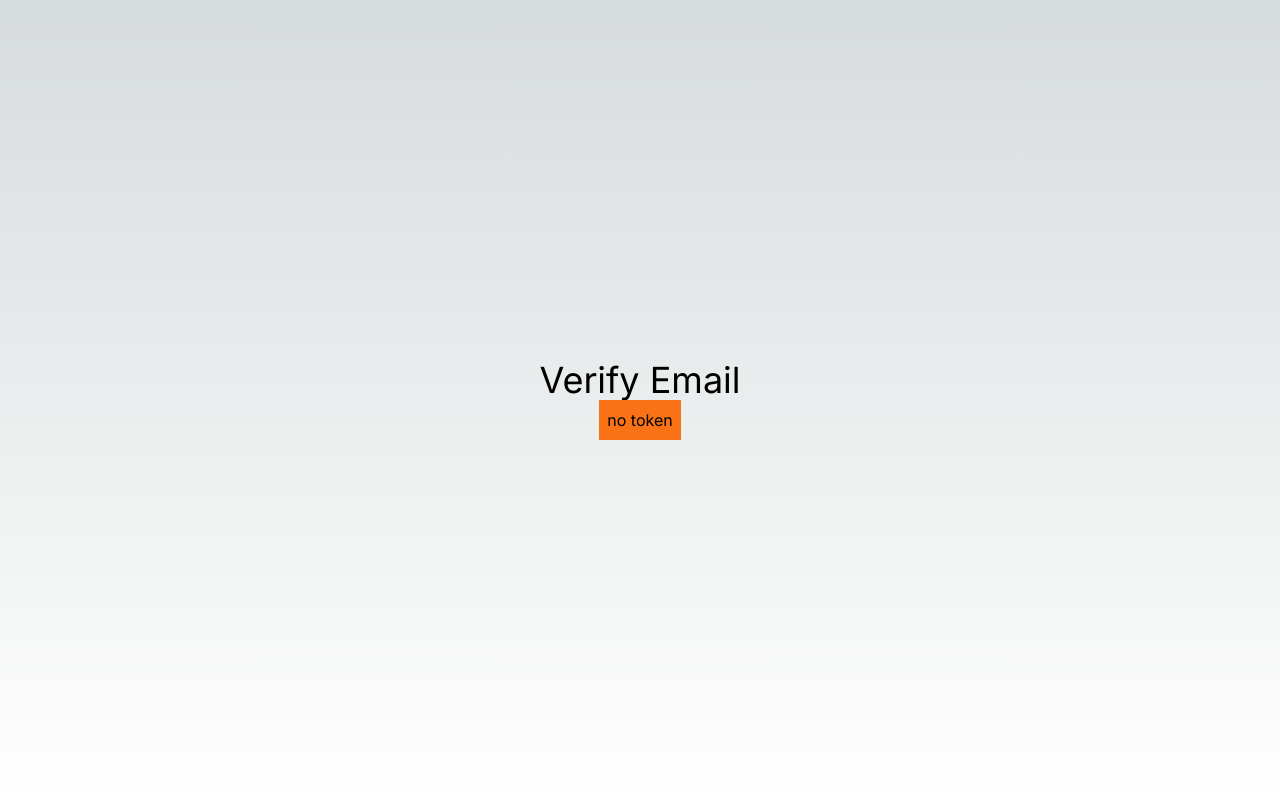
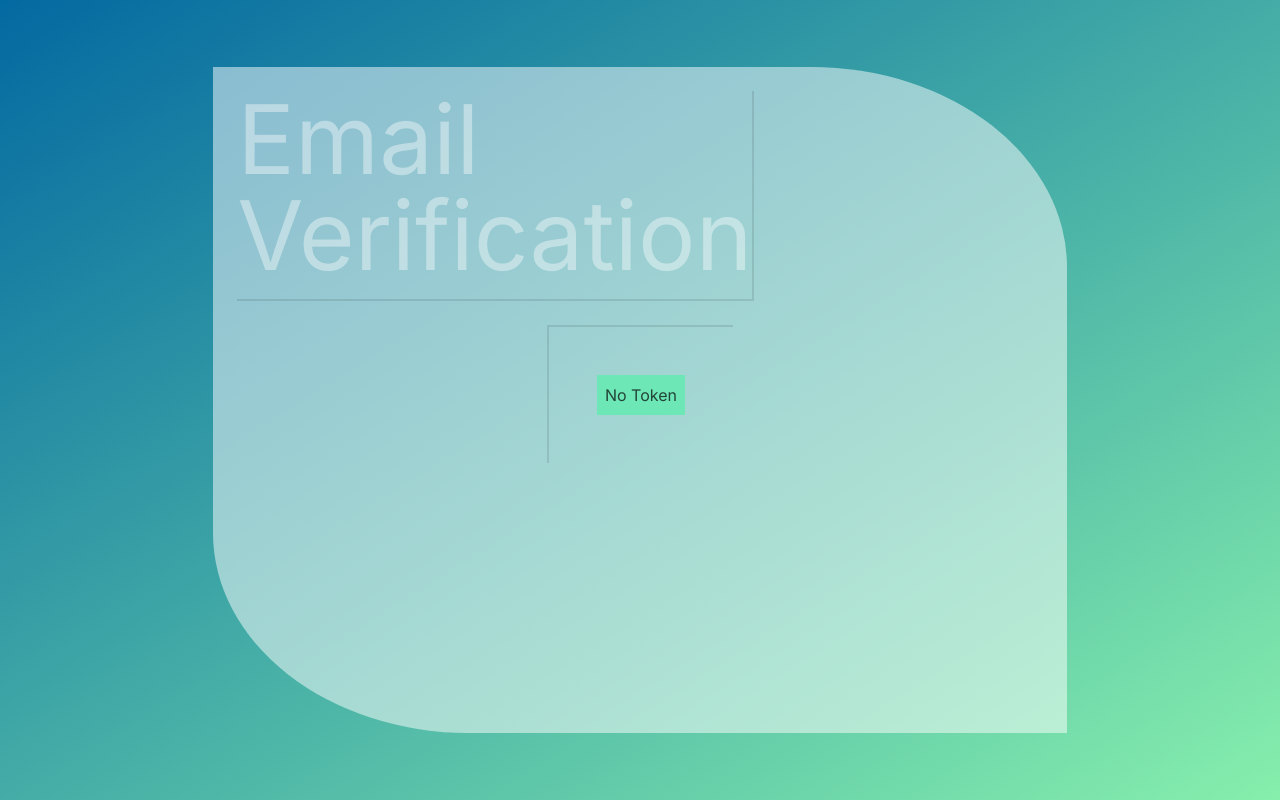
Before and after one commit to kartikscript/authapp, a Next.js app: page /verifyemail in a window 1280 px wide. Built offline with nearby package versions, Linux system fonts and the light colour scheme.

Commit message:
completed

```diff
--- a/src/app/login/page.tsx
+++ b/src/app/login/page.tsx
@@ -44,7 +44,7 @@ export default function LoginPage(){
     <div className="h-screen capitalize flex justify-center items-center bg-gradient-to-br from-sky-700 to-green-300 ">
         <div className="w-4/6 h-5/6 flex  items-center justify-between bg-white/50 rounded-tr-[30%] rounded-bl-[30%]">
             <h1 className="z-10 text-8xl self-start m-6  text-white/40 border-r-2 border-b-2 border-r-black/10 border-b-black/10 pb-4">Login</h1>
-            <div className="border-2 border-r-0 border-b-0 border-black/10  ml- mt-20 p-12 py-12">
+            <div className="border-2 border-r-0 border-b-0 border-black/10 -translate-x-48 mt-14 p-12 py-12">
 
                 <h1 className='text-4xl text-white/70 border-b-2 border-b-black/40 mb-6 px-0'>{loading?"Processing..":"Login here"}</h1>
 
--- a/src/app/profile/[id]/page.tsx
+++ b/src/app/profile/[id]/page.tsx
@@ -1,5 +1,5 @@
 
 export default function userProfile({params}:any){
 
-  return<h1>profile {params.id}</h1>
+  return<h1 className="h-screen bg-black/30 text-white flex justify-center items-center">profile {params.id}</h1>
 }
--- a/src/app/profile/page.tsx
+++ b/src/app/profile/page.tsx
@@ -30,16 +30,22 @@ const router=useRouter()
 
   return(
   <div>
-     <p>profile</p>
-     <hr/>
-     <p>profile page</p>
-     <button onClick={logout}>logout</button>
-     <h2>{data==='nothing'? "Nothing" :<Link href={`/profile/${data}`}>{data}</Link>}</h2>
+     <div className="h-screen capitalize flex justify-center items-center bg-gradient-to-br from-sky-700 to-green-300 ">
+        <div className="w-4/6 h-5/6 flex  items-center  bg-white/50 rounded-tr-[30%] rounded-bl-[30%]">
+            <h1 className="z-10 text-8xl self-start m-6  text-white/40 border-r-2 border-b-2 border-r-black/10 border-b-black/10 pb-4">Profile</h1>
+              <div className="border-2  self-start  border-r-0 border-b-0 border-black/10   mt-14 p-12 py-12">
 
 
-     <button onClick={getUserDetails}>get user details</button>
+                    <button className="text-4xl text-white/70 p-2 bg-emerald-400" onClick={getUserDetails}>Get User Details &darr;</button>
+                    <h2 className="text-center p-1 my-1 text-base bg-black/40 text-white/60">{data==='nothing'? "Nothing" :<Link href={`/profile/${data}`}>id : {data}</Link>}</h2>
+
+                    <button className="block mx-auto text-xl text-red-400 p-2 bg-red-100 mt-8" onClick={logout}>logout</button>
 
 
+
+  </div>
+  </div>
+  </div>
   </div>
 
     )
--- a/src/app/verifyemail/page.tsx
+++ b/src/app/verifyemail/page.tsx
@@ -4,58 +4,56 @@ import axios from "axios";
 import Link from "next/link";
 import React, { useEffect, useState } from "react";
 
-
 export default function VerifyEmailPage() {
-
   const [token, setToken] = useState("");
   const [verified, setVerified] = useState(false);
   const [error, setError] = useState(false);
 
   const verifyUserEmail = async () => {
     try {
-            await axios.post('/api/users/verifyemail', {token})
+      await axios.post("/api/users/verifyemail", { token });
       setVerified(true);
-        } catch (error:any) {
+    } catch (error: any) {
       setError(true);
       console.log(error.response.data);
-
     }
-
-    }
+  };
 
   useEffect(() => {
     const urlToken = window.location.search.split("=")[1];
     setToken(urlToken || "");
   }, []);
 
-
   useEffect(() => {
-        if(token.length > 0) {
+    if (token.length > 0) {
       verifyUserEmail();
     }
   }, [token]);
 
-    return(
-        <div className="flex flex-col items-center justify-center min-h-screen py-2">
-
-            <h1 className="text-4xl">Verify Email</h1>
-            <h2 className="p-2 bg-orange-500 text-black">{token ? `${token}` : "no token"}</h2>
+  return (
+    <div className="h-screen capitalize flex  justify-center items-center bg-gradient-to-br from-sky-700 to-green-300 ">
+      <div className="w-4/6 h-5/6 flex flex-col items-center  bg-white/50 rounded-tr-[30%] rounded-bl-[30%]">
+        <h1 className="z-10 text-8xl self-start m-6  text-white/40 border-r-2 border-b-2 border-r-black/10 border-b-black/10 pb-4">
+          Email <br/>Verification
+        </h1>
+        <div className="border-2   border-r-0 border-b-0 border-black/10   p-12">
+          <h2 className="p-2 bg-emerald-300 text-black/70">
+            {token ? `Token : ${token}` : "no token"}
+          </h2>
 
           {verified && (
             <div>
-                    <h2 className="text-2xl">Email Verified</h2>
-                    <Link href="/login">
-                        Login
-                    </Link>
+              <h2 className="text-2xl text-center p-2 text-green-700 bg-green-300">Email Verified!!</h2>
+              <Link className="text-xl mt-3 text-black/70 text-center block" href="/login">Login</Link>
             </div>
           )}
           {error && (
-                <div>
-                    <h2 className="text-2xl bg-red-500 text-black">Error</h2>
 
-                </div>
+              <h2 className="text-2xl  text-center mt-4 bg-red-300 text-red-700">Error!!</h2>
+
           )}
         </div>
-    )
-
+      </div>
+    </div>
+  );
 }
```
Lines whose indentation alone changed are shown as unchanged.
